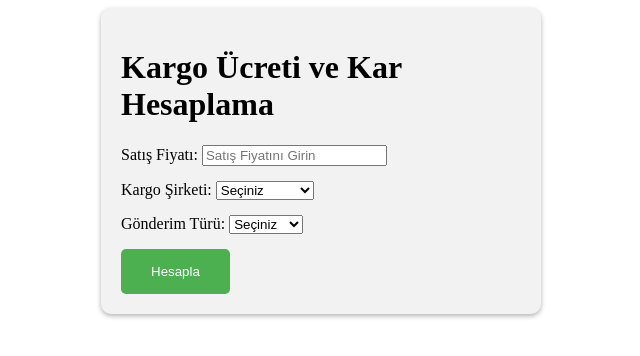
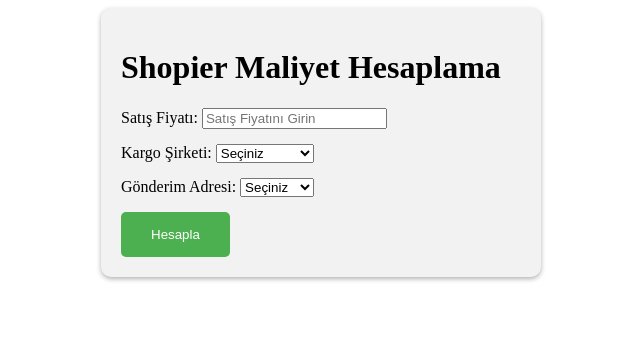
Before and after one commit to omerdynasty/shopier, a plain HTML site: page index.html in a window 1280 px wide. Shown: the whole page, without its empty margins (319-959 px from the left). Drawn offline with Linux system fonts and the light colour scheme.

Commit message:
Update index.html

```diff
--- a/index.html
+++ b/index.html
@@ -6,7 +6,7 @@
 </head>
 <body>
     <div class="container">
-        <h1>Kargo Ücreti ve Kar Hesaplama</h1>
+        <h1>Shopier Maliyet Hesaplama</h1>
         <form id="kargoForm">
             <div class="form-group">
                 <label for="satisFiyati">Satış Fiyatı:</label>
@@ -22,7 +22,7 @@
                 </select>
             </div>
             <div class="form-group">
-                <label for="gonderim">Gönderim Türü:</label>
+                <label for="gonderim">Gönderim Adresi:</label>
                 <select id="gonderim" required>
                     <option value="">Seçiniz</option>
                     <option value="yurtiçi">Yurt İçi</option>
```
